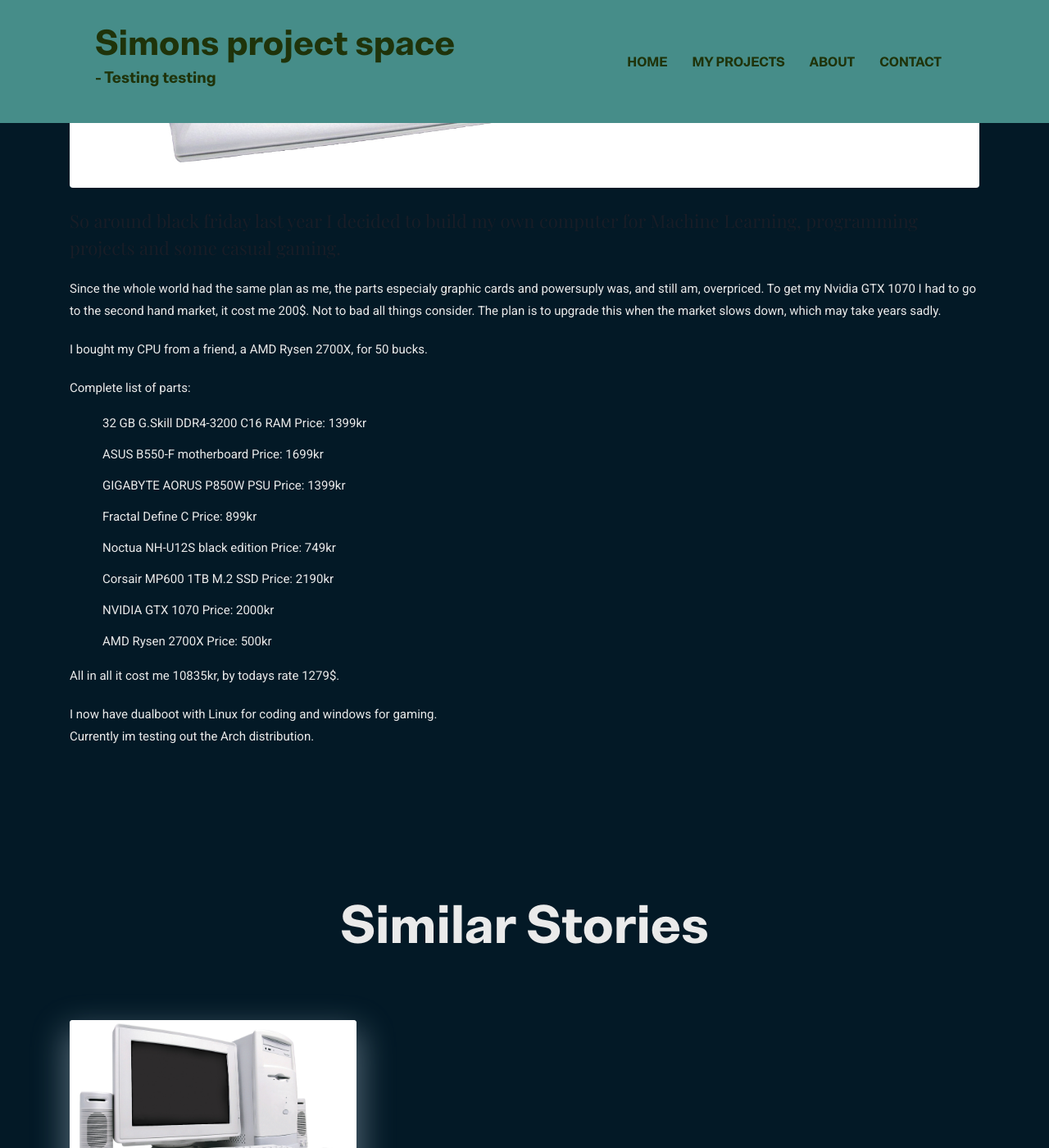
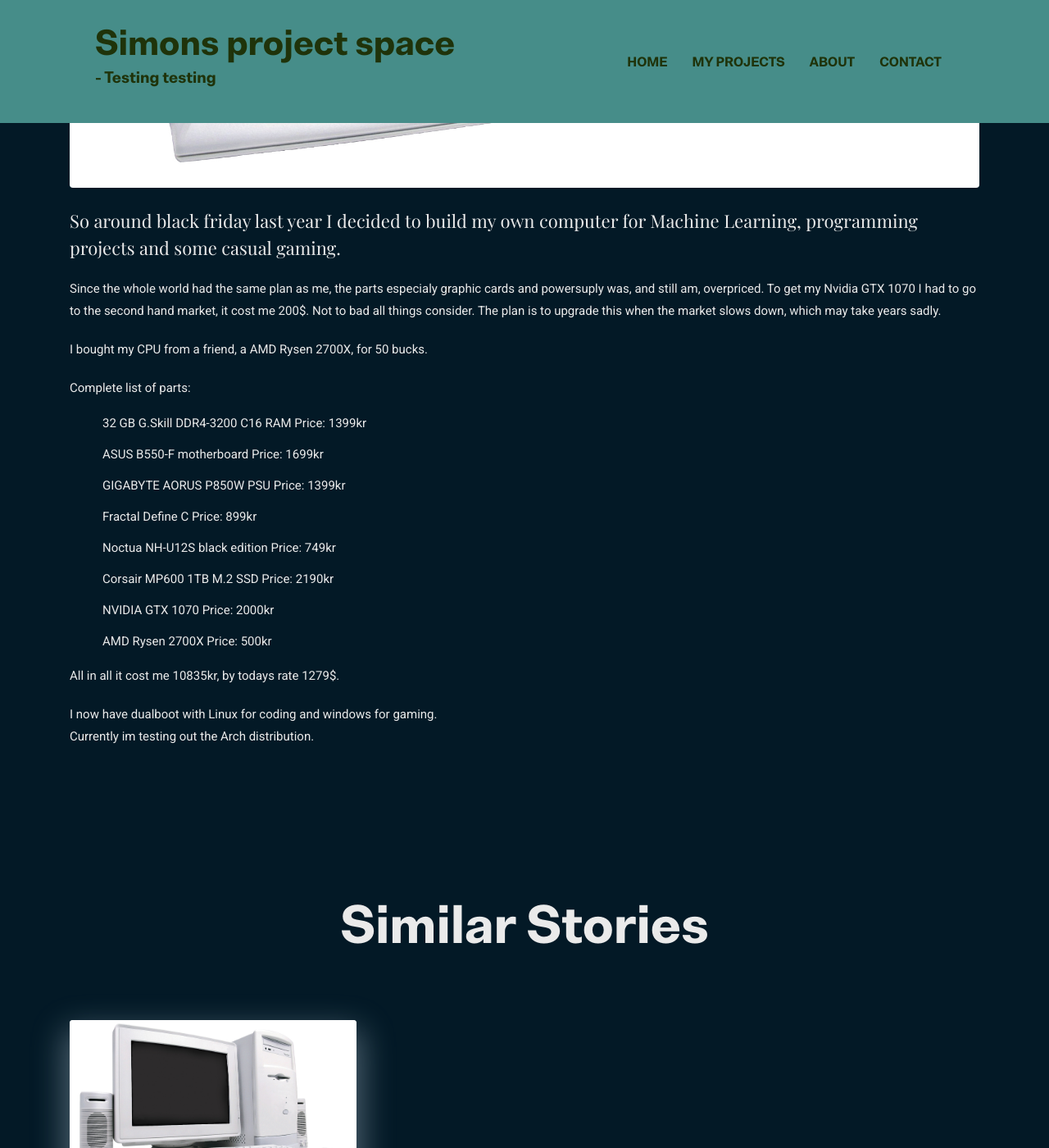
Before and after one commit to simonsikkeland/blog, a Jekyll site: the page built from _posts/2021-25-06-pc-build.markdown, in a window 1280 px wide and 1400 px high, scrolled down 1210 px. Shown: the whole window at 82% size. Built offline with Jekyll 4.4.1, drawn with Linux system fonts in a browser that asks for light colours.

Commit message:
fixing text in blog

```diff
--- a/assets/scss/templates/_blog.scss
+++ b/assets/scss/templates/_blog.scss
@@ -26,7 +26,7 @@ blockquote > p {
     font-family: $secondary-font;
     font-size: 22px;
     font-weight: normal;
-    color: $text-color-dark;
+    color: $text-color;
     display: inherit;
     line-height: 1.5;
   }
```
